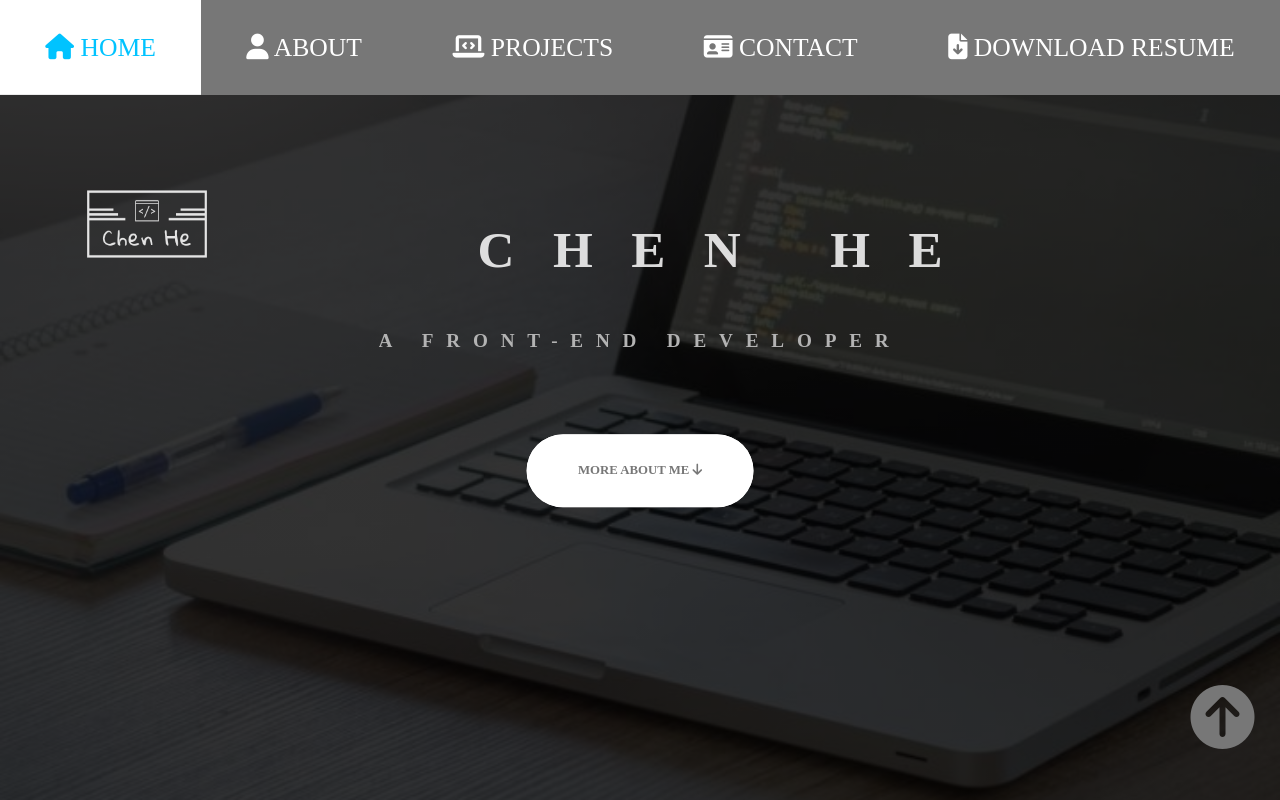
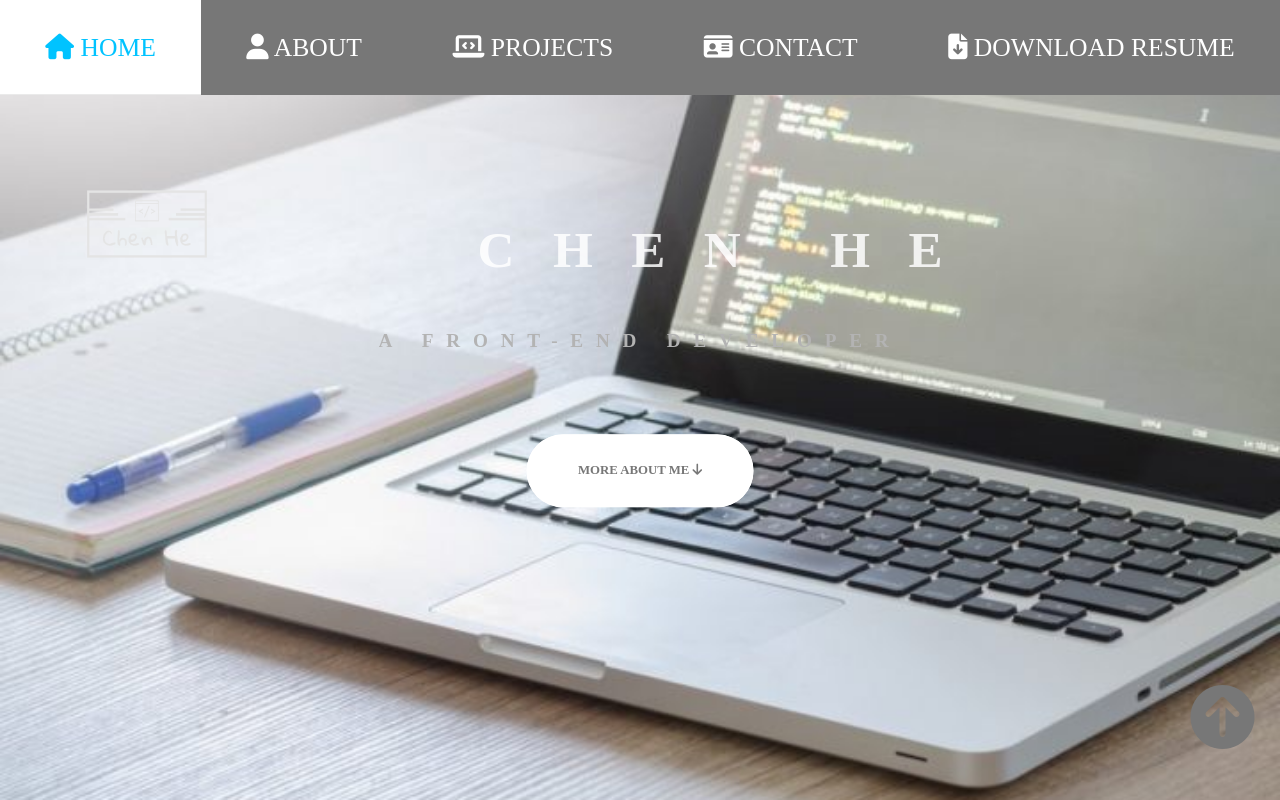
Before and after one commit to chenhe-henry/portfolio, a website: page index.html in a window 1280 px wide. Shown: the top 800 px of the page. Drawn offline with Linux system fonts and the light colour scheme.

Commit message:
update header's background

```diff
--- a/sass/layout/_header.scss
+++ b/sass/layout/_header.scss
@@ -1,7 +1,7 @@
 .header {
   height: 100vh;
-  background: linear-gradient(rgba($color-black, 0.8), rgba($color-black, 0.8)),
-    url("../../img/code.jpg");
+  background-color: rgba($color-black, 0.8);
+  background-image: url("../../img/code.jpg");
   background-size: cover;
   background-position: top;
   position: relative;
```
Also changed, not shown: css/style.css.
